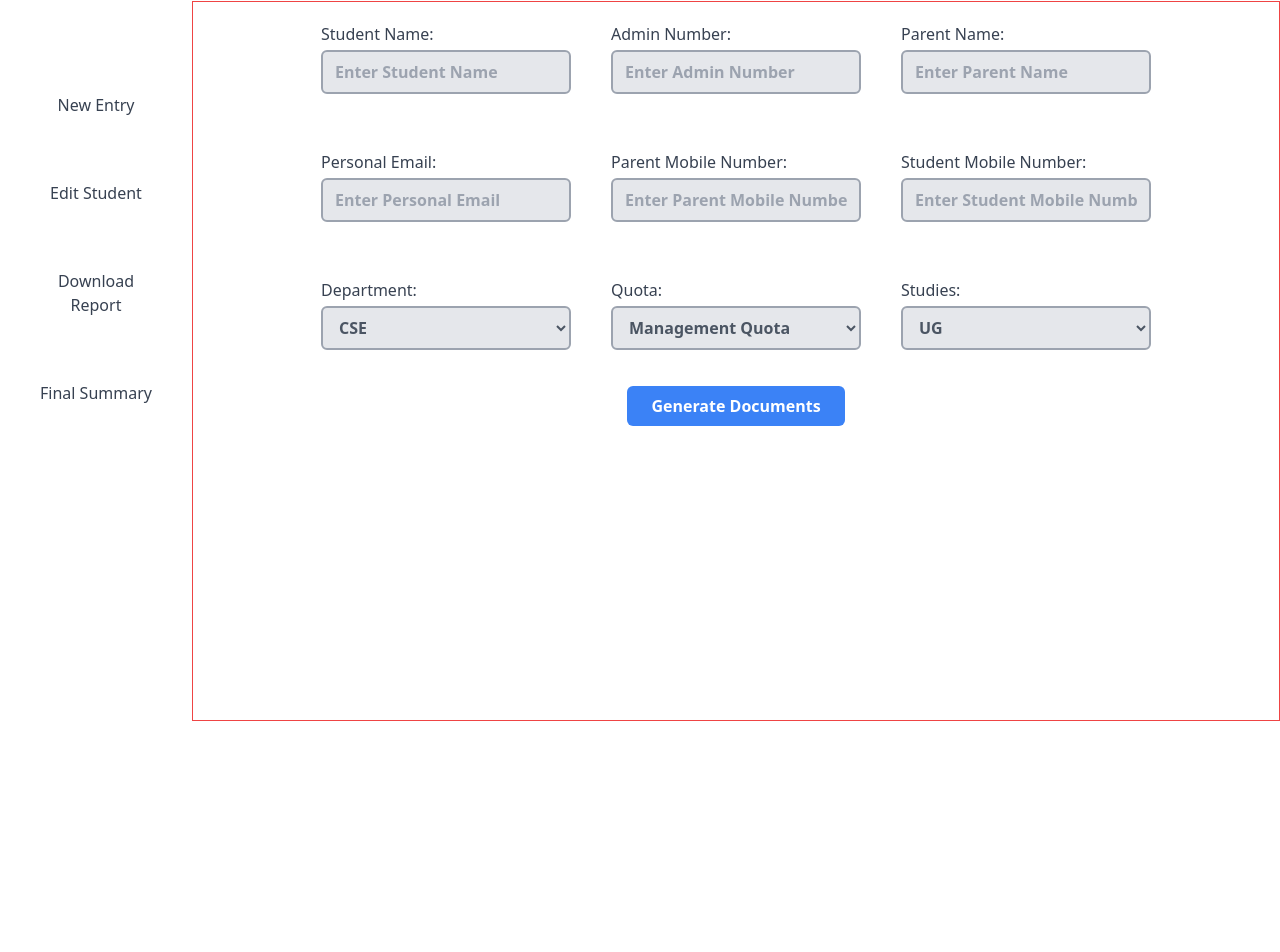
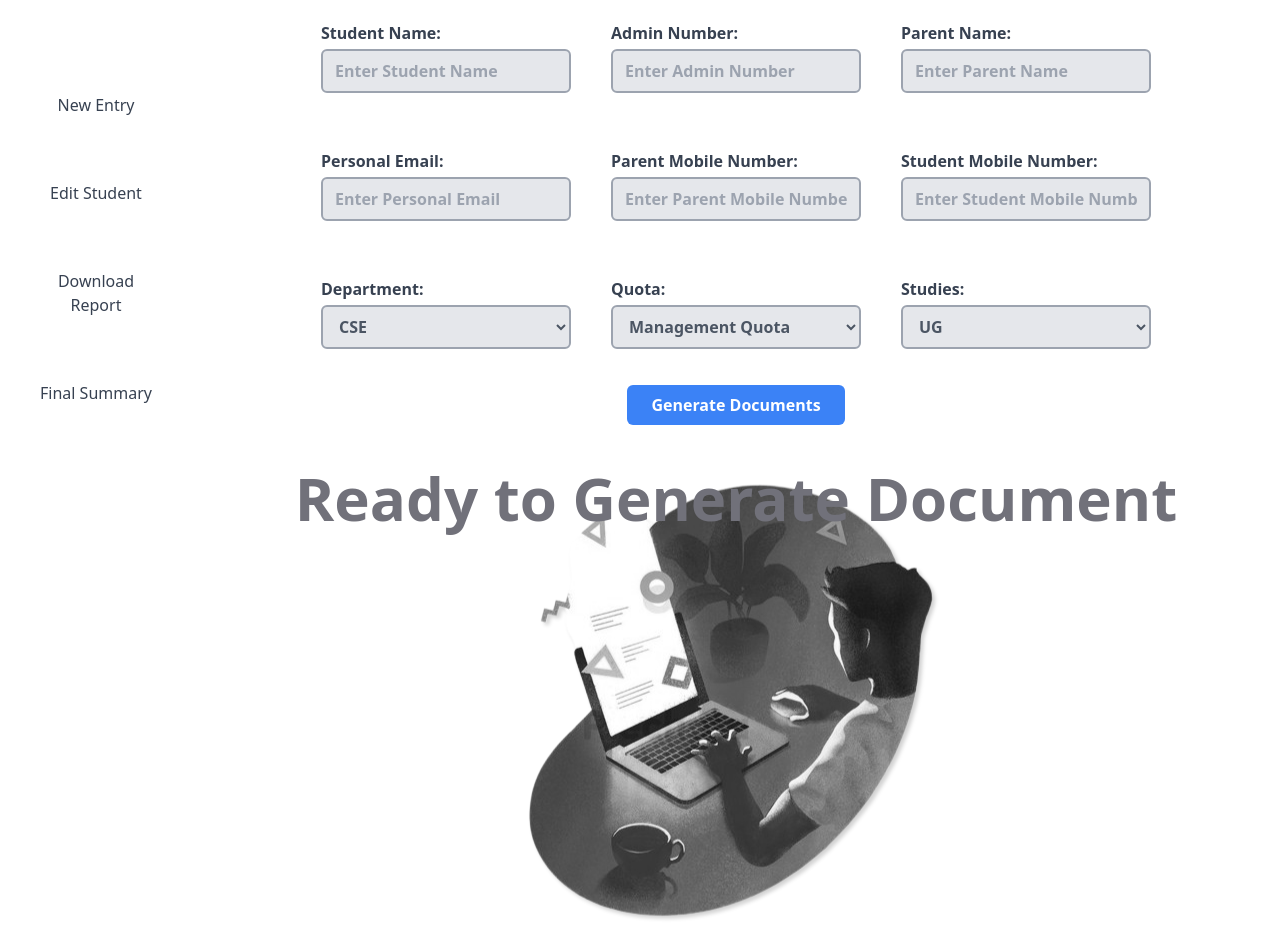
Before and after one commit to YogeshVenugopal/Certificate_tracker, a React (Vite) app in the folder Client/: page / in a window 1280 px wide. Shown: the part 79-1031 px from the top of the page. Before the commit the page ends 800 px from the top, so only its background shows below. Built offline with nearby package versions, Linux system fonts and the light colour scheme.

Commit message:
improve ui in newentry page

```diff
--- a/Client/src/Pages/LandingPage.jsx
+++ b/Client/src/Pages/LandingPage.jsx
@@ -15,7 +15,7 @@ const LandingPage = () => {
         <Sidebar />
 
         {/* Dynamic Content */}
-        <div className="flex-1 h-full bg-white border border-red-500">
+        <div className="flex-1 h-full bg-white">
           <Outlet />
         </div>
       </div>
--- a/Client/src/Pages/NewEntry.jsx
+++ b/Client/src/Pages/NewEntry.jsx
@@ -1,7 +1,7 @@
 import React, { useState } from 'react';
 import { emailVerification } from '../Utils/utils';
 import { motion } from 'framer-motion';
-
+import sampleImg from '../Assets/sample-removebg-preview.png';
 const NewEntry = () => {
   const [studentName, setStudentName] = useState('');
   const [adminNo, setAdminNo] = useState('');
@@ -73,7 +73,7 @@ const NewEntry = () => {
       <form onSubmit={handleSubmit} className='font-semibold'>
         <div className='flex flex-wrap items-center justify-center w-full h-auto gap-10 mt-5'>
           <div>
-            <label htmlFor="studentName" className="block mb-1 font-medium text-gray-700">
+            <label htmlFor="studentName" className="block mb-1 font-bold text-gray-700">
               Student Name:
             </label>
             <input
@@ -87,7 +87,7 @@ const NewEntry = () => {
             />
           </div>
           <div>
-            <label htmlFor="adminNo" className="block mb-1 font-medium text-gray-700">
+            <label htmlFor="adminNo" className="block mb-1 font-bold text-gray-700">
               Admin Number:
             </label>
             <input
@@ -101,7 +101,7 @@ const NewEntry = () => {
             />
           </div>
           <div>
-            <label htmlFor="parentName" className="block mb-1 font-medium text-gray-700">
+            <label htmlFor="parentName" className="block mb-1 font-bold text-gray-700">
               Parent Name:
             </label>
             <input
@@ -115,7 +115,7 @@ const NewEntry = () => {
             />
           </div>
           <div>
-            <label htmlFor="personalEmail" className="block mb-1 font-medium text-gray-700">
+            <label htmlFor="personalEmail" className="block mb-1 font-bold text-gray-700">
               Personal Email:
             </label>
             <input
@@ -129,7 +129,7 @@ const NewEntry = () => {
             />
           </div>
           <div>
-            <label htmlFor="parentNo" className="block mb-1 font-medium text-gray-700">
+            <label htmlFor="parentNo" className="block mb-1 font-bold text-gray-700">
               Parent Mobile Number:
             </label>
             <input
@@ -143,7 +143,7 @@ const NewEntry = () => {
             />
           </div>
           <div>
-            <label htmlFor="studentNo" className="block mb-1 font-medium text-gray-700">
+            <label htmlFor="studentNo" className="block mb-1 font-bold text-gray-700">
               Student Mobile Number:
             </label>
             <input
@@ -157,7 +157,7 @@ const NewEntry = () => {
             />
           </div>
           <div>
-            <label htmlFor="dept" className="block mb-1 font-medium text-gray-700">
+            <label htmlFor="dept" className="block mb-1 font-bold text-gray-700">
               Department:
             </label>
             <select
@@ -178,7 +178,7 @@ const NewEntry = () => {
             </select>
           </div>
           <div>
-            <label htmlFor="quota" className="block mb-1 font-medium text-gray-700">
+            <label htmlFor="quota" className="block mb-1 font-bold text-gray-700">
               Quota:
             </label>
             <select
@@ -193,7 +193,7 @@ const NewEntry = () => {
             </select>
           </div>
           <div>
-            <label htmlFor="studies" className="block mb-1 font-medium text-gray-700">
+            <label htmlFor="studies" className="block mb-1 font-bold text-gray-700">
               Studies:
             </label>
             <select
@@ -212,7 +212,7 @@ const NewEntry = () => {
         <div className='flex items-center justify-center w-full'>
           <button
             type="submit"
-            className="px-4 py-2 text-white bg-blue-500 rounded-md hover:bg-blue-600 w-[20%] mt-[10%]"
+            className="px-4 py-2 text-white bg-blue-500 rounded-md hover:bg-blue-600 w-[20%] mt-[10%] mb-[2%]"
             style={{ display: 'block', marginTop: '20px' }}
           >
             Generate Documents
@@ -223,7 +223,7 @@ const NewEntry = () => {
         <motion.div
           initial={{ opacity: 0, x: 100 }}
           animate={{ opacity: 1, x: 0 }}
-          className="absolute px-2 py-3 font-bold text-red-500 bg-white top-2 right-5"
+          className="absolute px-3 py-3 font-bold text-red-500 bg-white border-l-2 border-red-500 rounded top-2 right-5"
         >
           {error}
         </motion.div>
@@ -232,11 +232,48 @@ const NewEntry = () => {
         <motion.div
           initial={{ opacity: 0, x: 100 }}
           animate={{ opacity: 1, x: 0 }}
-          className="absolute px-2 py-3 font-bold text-green-500 bg-white top-2 right-5"
+          className="absolute px-3 py-3 font-bold text-green-500 bg-white border-l-2 border-green-500 rounded top-2 right-5"
         >
           {success}
         </motion.div>
       )}
+      <div className='relative flex items-center justify-center w-full h-auto'>
+        <motion.div
+          initial={{y: 100 }}
+          animate={{
+            opacity: 1,
+            y: [0, 10, 0], // Bounce animation
+          }}
+          transition={{
+            duration: 1.5,
+            delay: 0.5,
+            repeat: Infinity, // Keeps the bounce looping
+            repeatType: 'loop',
+          }}
+          className='absolute z-10 flex items-center justify-center w-full text-6xl font-bold text-zinc-500 top-3'
+        >
+          Ready to Generate Document
+        </motion.div>
+
+        <motion.img
+          initial={{ y: -100 }}
+          animate={{
+            opacity: 1,
+            y: [0, -10, 0], // Bounce animation
+          }}
+          transition={{
+            duration: 1.5,
+            delay: 0.5,
+            repeat: Infinity, // Keeps the bounce looping
+            repeatType: 'loop',
+          }}
+          src={sampleImg}
+          alt="Img"
+          className='grayscale'
+        />
+      </div>
+
+
     </>
   );
 };
```
Also changed, not shown: Client/src/assets/sample-removebg-preview.png (added).
